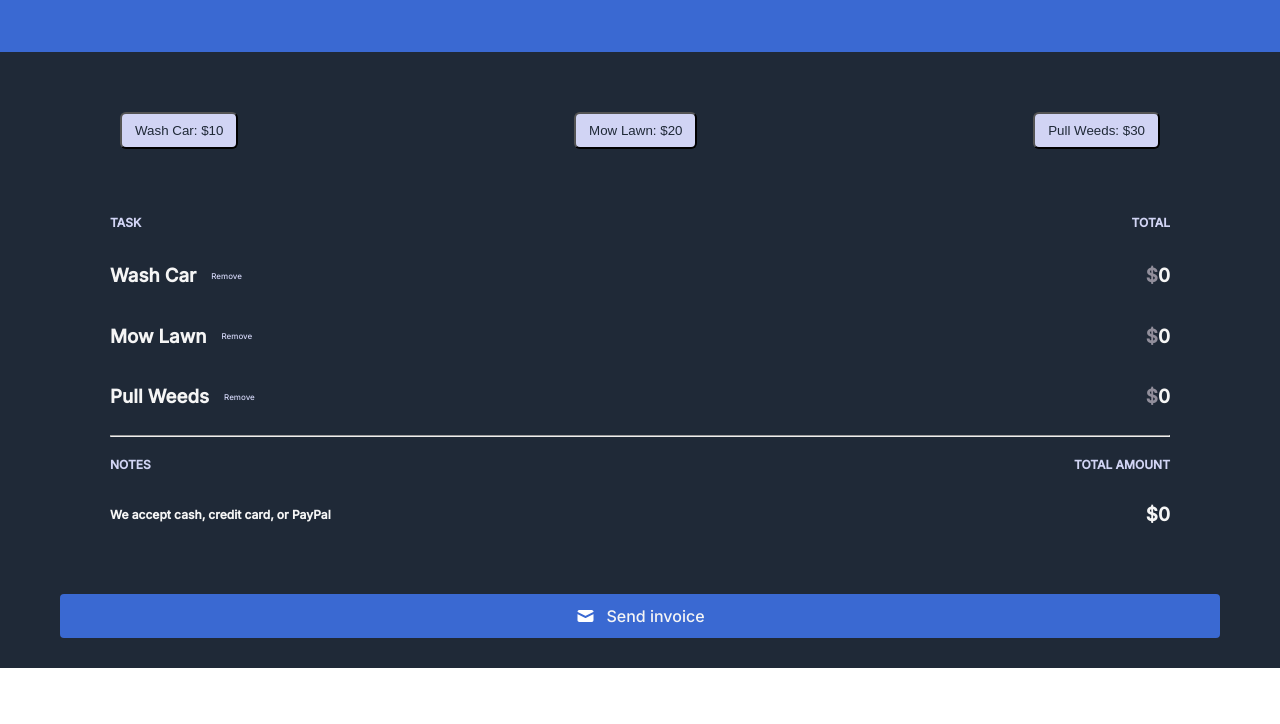
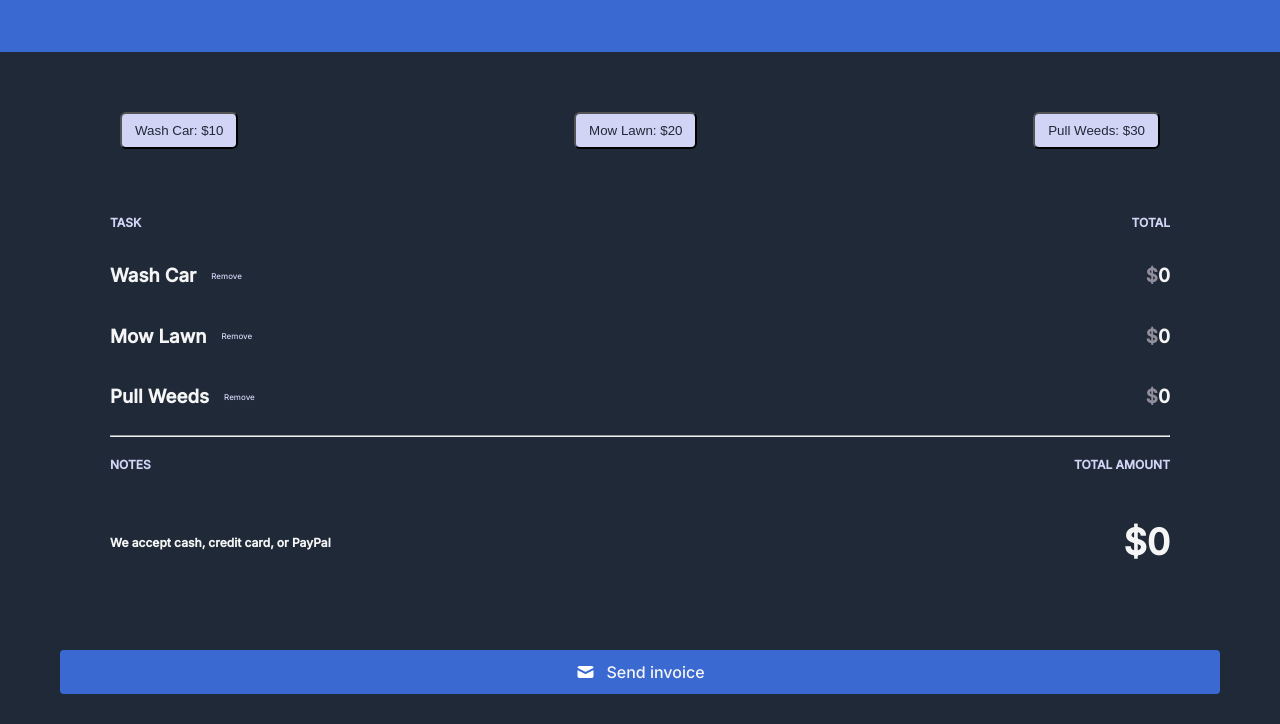
Before and after one commit to utku-guclu/invoice-generator, a plain HTML site: page index.html in a window 1280 px wide. Shown: the part 148-872 px from the top of the page. Before the commit the page ends 816 px from the top, so only its background shows below. Drawn offline with Linux system fonts and the light colour scheme.

Commit message:
total-font-size changed

```diff
--- a/index.css
+++ b/index.css
@@ -114,3 +114,8 @@ h1 {
 #pull {
     color: var(--white);
 }
+
+#total {
+    font-size: 36px;
+    font-weight: bolder;
+}
```
